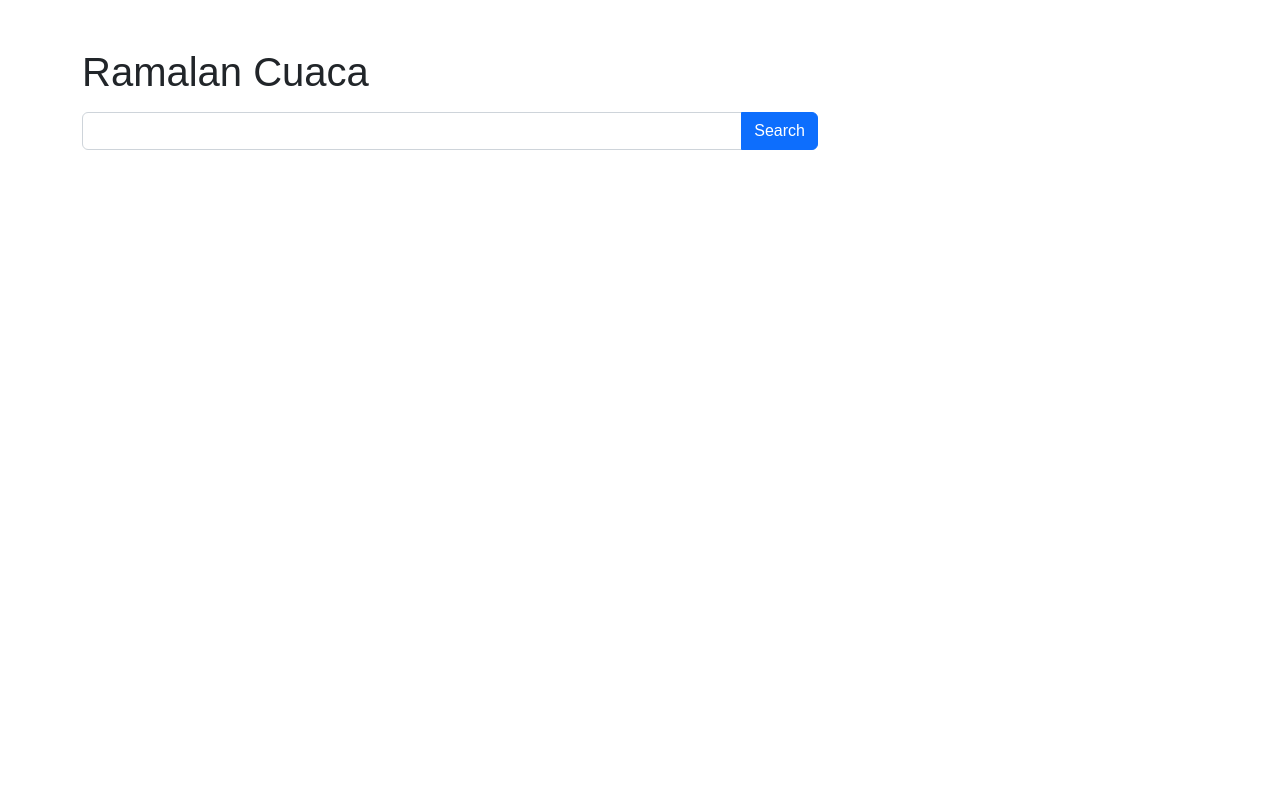
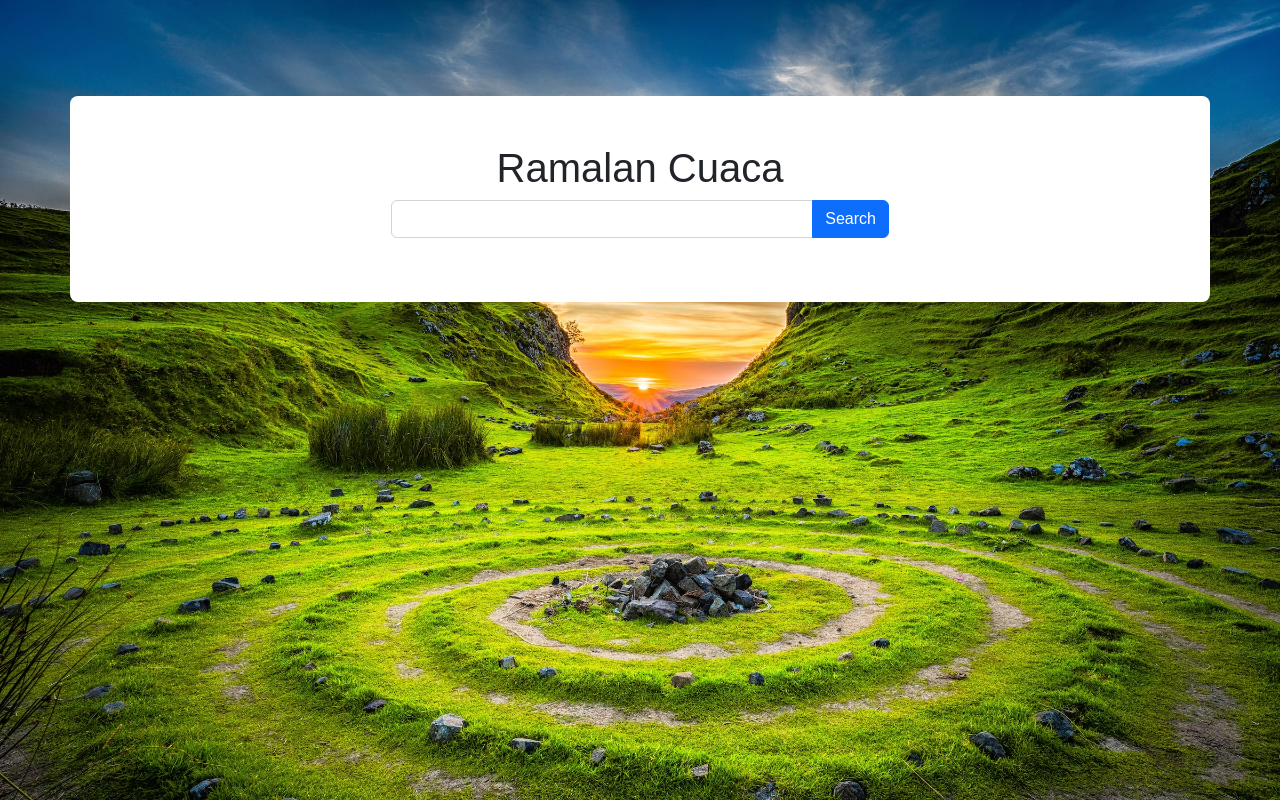
Before and after one commit to HACKTIV8-PWD2/Final-Project-4, a plain HTML site: page index.html in a window 1280 px wide. Drawn offline with Linux system fonts and the light colour scheme; a web font is replaced by a local one.

Commit message:
update html dan juga js

```diff
--- a/css/style.css
+++ b/css/style.css
@@ -5,3 +5,9 @@
   box-sizing: border-box;
   font-family: "Basic", sans-serif;
 }
+
+body {
+  background-repeat: no-repeat;
+  background-size: cover;
+  background-image: url(../img/bg.jpg);
+}
--- a/index.html
+++ b/index.html
@@ -11,24 +11,21 @@
     <link rel="stylesheet" href="https://cdnjs.cloudflare.com/ajax/libs/font-awesome/5.13.0/css/all.min.css" />
   </head>
   <body>
-    <div class="container">
-      <div class="row mt-5">
-        <div class="col">
-          <h1>Ramalan Cuaca</h1>
-        </div>
-      </div>
-
-      <div class="row mt-2">
-        <div class="col-md-8">
-          <div class="input-group mb-3">
-            <input type="text" class="form-control input" aria-label="Recipient's username" aria-describedby="btn" />
-            <button class="btn btn-primary" type="button" id="btn">Search</button>
+    <div class="container-fluid">
+      <div class="container pt-5">
+        <div class="row row-cols-1 mt-5 text-center bg-white p-5 rounded-3">
+          <div class="col-12 col-lg-6 mx-auto">
+            <h1>Ramalan Cuaca</h1>
+            <div class="input-group mb-3">
+              <input type="text" class="form-control input" aria-label="Recipient's username" aria-describedby="btn" />
+              <button class="btn btn-primary" type="button" id="btn">Search</button>
+            </div>
           </div>
+          <div class="result"></div>
         </div>
       </div>
     </div>
 
-    <div class="container mt-5 result"></div>
     <script src="js/bootstrap.bundle.min.js"></script>
     <script src="js/script.js"></script>
   </body>
--- a/js/script.js
+++ b/js/script.js
@@ -8,9 +8,9 @@ searchBtn.addEventListener("click", function () {
       let result = document.querySelector(".result");
 
       result.innerHTML = `<h2>City : ${response.name}</h2>
-                                <h5>Condition : ${response.weather[0].description}</h5>
-                                <p">Temperature : ${response.main.temp}°С</p>
-                                <h5>Wind Speed : ${response.wind.speed} km/h</h5>`;
+                          <h5>Condition : ${response.weather[0].description}</h5>
+                          <h5>Temperature : ${response.main.temp}°С</h5>
+                          <h5>Wind Speed : ${response.wind.speed} km/h</h5>`;
     });
   input.value = null;
 });
```
Also changed, not shown: img/bg.jpg (added).
